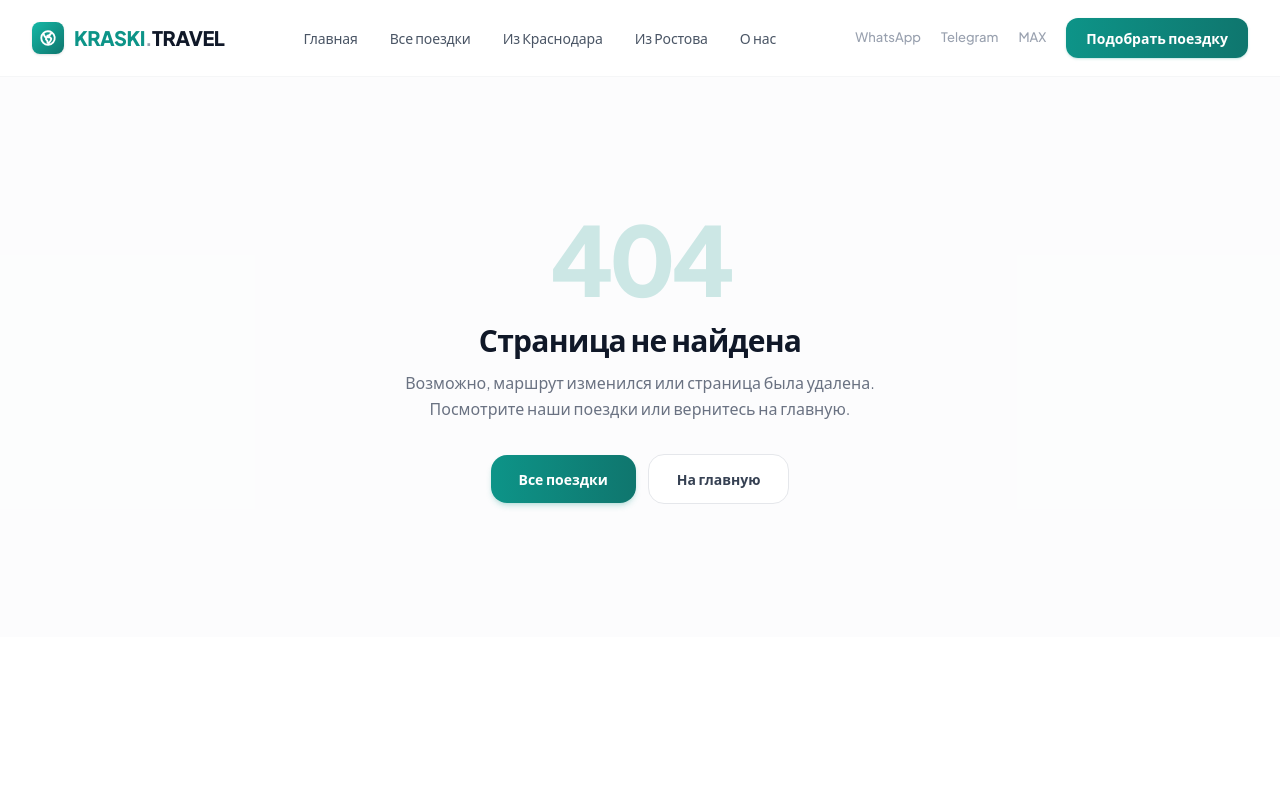
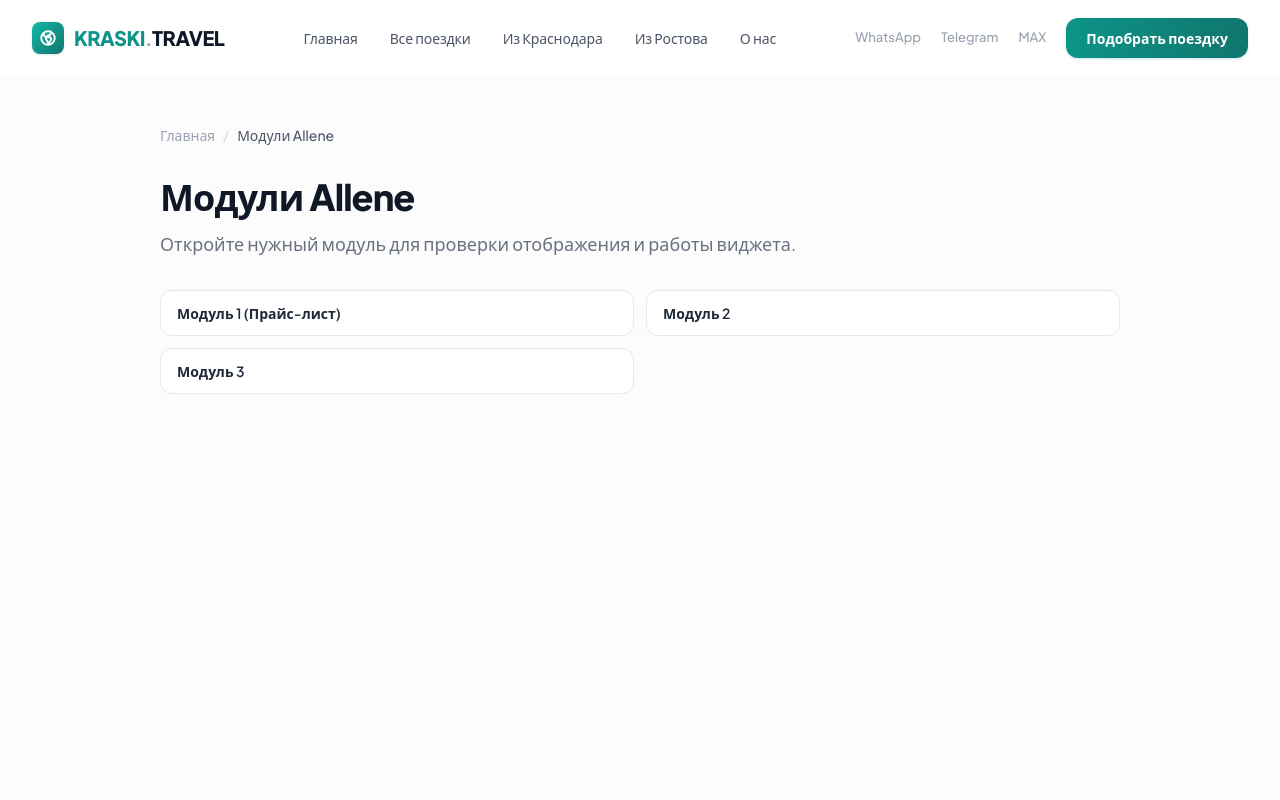
Before and after one commit to KraskiTour/FAMALY, a Next.js app: page /allene in a window 1280 px wide. Before the commit this address had no page. Shown: the top 800 px of the page. Built offline with nearby package versions, Linux system fonts and the light colour scheme.

Commit message:
алиен

```diff
--- /dev/null
+++ b/app/allene/module-1/page.tsx
@@ -0,0 +1,33 @@
+import type { Metadata } from 'next';
+import Link from 'next/link';
+import Script from 'next/script';
+
+export const metadata: Metadata = {
+  title: 'Allene — Модуль 1',
+  description: 'Тестовая страница модуля Allene №1.',
+  alternates: { canonical: '/allene/module-1' },
+};
+
+export default function AlleneModuleOnePage() {
+  return (
+    <div className="bg-gray-50/50 min-h-screen">
+      <div className="max-w-6xl mx-auto px-4 sm:px-6 lg:px-8 py-8 lg:py-12">
+        <nav className="flex items-center gap-2 text-sm text-gray-400 mb-8">
+          <Link href="/" className="hover:text-brand-600 transition-colors">Главная</Link>
+          <span className="text-gray-300">/</span>
+          <Link href="/allene" className="hover:text-brand-600 transition-colors">Модули Allene</Link>
+          <span className="text-gray-300">/</span>
+          <span className="text-gray-600 font-medium">Модуль 1</span>
+        </nav>
+
+        <h1 className="text-3xl sm:text-4xl font-extrabold text-gray-900 tracking-tight mb-6">Модуль 1</h1>
+        <div className="bg-white border border-gray-200 rounded-2xl p-4 sm:p-6 lg:p-8 shadow-card min-h-[520px]">
+          <Script src="https://stells.info/assets/js/partner.fire.js" strategy="afterInteractive" charSet="utf-8" />
+          <div className="s-partnership" style={{ display: 'none' }}>
+            Lsodo1dIpEzP%2B%2Bs1rHL%2BH3A5O911HHBwk%2BnHuHJdDtU%3D
+          </div>
+        </div>
+      </div>
+    </div>
+  );
+}
--- /dev/null
+++ b/app/allene/module-2/page.tsx
@@ -0,0 +1,33 @@
+import type { Metadata } from 'next';
+import Link from 'next/link';
+import Script from 'next/script';
+
+export const metadata: Metadata = {
+  title: 'Allene — Модуль 2',
+  description: 'Тестовая страница модуля Allene №2.',
+  alternates: { canonical: '/allene/module-2' },
+};
+
+export default function AlleneModuleTwoPage() {
+  return (
+    <div className="bg-gray-50/50 min-h-screen">
+      <div className="max-w-6xl mx-auto px-4 sm:px-6 lg:px-8 py-8 lg:py-12">
+        <nav className="flex items-center gap-2 text-sm text-gray-400 mb-8">
+          <Link href="/" className="hover:text-brand-600 transition-colors">Главная</Link>
+          <span className="text-gray-300">/</span>
+          <Link href="/allene" className="hover:text-brand-600 transition-colors">Модули Allene</Link>
+          <span className="text-gray-300">/</span>
+          <span className="text-gray-600 font-medium">Модуль 2</span>
+        </nav>
+
+        <h1 className="text-3xl sm:text-4xl font-extrabold text-gray-900 tracking-tight mb-6">Модуль 2</h1>
+        <div className="bg-white border border-gray-200 rounded-2xl p-4 sm:p-6 lg:p-8 shadow-card min-h-[520px]">
+          <Script src="https://stells.info/assets/js/partner.fire.js" strategy="afterInteractive" charSet="utf-8" />
+          <div className="s-partnership" style={{ display: 'none' }}>
+            eijPudcxzUTPJzPGsFH5sfoAP2Zj6fKs5C8AOF7xWmg%3D
+          </div>
+        </div>
+      </div>
+    </div>
+  );
+}
--- /dev/null
+++ b/app/allene/module-3/page.tsx
@@ -0,0 +1,33 @@
+import type { Metadata } from 'next';
+import Link from 'next/link';
+import Script from 'next/script';
+
+export const metadata: Metadata = {
+  title: 'Allene — Модуль 3',
+  description: 'Тестовая страница модуля Allene №3.',
+  alternates: { canonical: '/allene/module-3' },
+};
+
+export default function AlleneModuleThreePage() {
+  return (
+    <div className="bg-gray-50/50 min-h-screen">
+      <div className="max-w-6xl mx-auto px-4 sm:px-6 lg:px-8 py-8 lg:py-12">
+        <nav className="flex items-center gap-2 text-sm text-gray-400 mb-8">
+          <Link href="/" className="hover:text-brand-600 transition-colors">Главная</Link>
+          <span className="text-gray-300">/</span>
+          <Link href="/allene" className="hover:text-brand-600 transition-colors">Модули Allene</Link>
+          <span className="text-gray-300">/</span>
+          <span className="text-gray-600 font-medium">Модуль 3</span>
+        </nav>
+
+        <h1 className="text-3xl sm:text-4xl font-extrabold text-gray-900 tracking-tight mb-6">Модуль 3</h1>
+        <div className="bg-white border border-gray-200 rounded-2xl p-4 sm:p-6 lg:p-8 shadow-card min-h-[520px]">
+          <Script src="https://stells.info/assets/js/partner.fire.js" strategy="afterInteractive" charSet="utf-8" />
+          <div className="s-partnership" style={{ display: 'none' }}>
+            Ll7IUF5cHvaeyBa0q1NIAxkXyRSRN9kQM5IKauuiGzQ%3D
+          </div>
+        </div>
+      </div>
+    </div>
+  );
+}
--- /dev/null
+++ b/app/allene/page.tsx
@@ -0,0 +1,45 @@
+import type { Metadata } from 'next';
+import Link from 'next/link';
+
+export const metadata: Metadata = {
+  title: 'Модули Allene',
+  description: 'Тестовые страницы модулей Allene для проверки внешнего вида и работы.',
+  alternates: { canonical: '/allene' },
+};
+
+const MODULES = [
+  { href: '/allene/module-1', label: 'Модуль 1 (Прайс-лист)' },
+  { href: '/allene/module-2', label: 'Модуль 2' },
+  { href: '/allene/module-3', label: 'Модуль 3' },
+];
+
+export default function AlleneModulesIndexPage() {
+  return (
+    <div className="bg-gray-50/50 min-h-screen">
+      <div className="max-w-5xl mx-auto px-4 sm:px-6 lg:px-8 py-8 lg:py-12">
+        <nav className="flex items-center gap-2 text-sm text-gray-400 mb-8">
+          <Link href="/" className="hover:text-brand-600 transition-colors">Главная</Link>
+          <span className="text-gray-300">/</span>
+          <span className="text-gray-600 font-medium">Модули Allene</span>
+        </nav>
+
+        <h1 className="text-3xl sm:text-4xl font-extrabold text-gray-900 tracking-tight">Модули Allene</h1>
+        <p className="mt-3 text-base sm:text-lg text-gray-500 max-w-3xl leading-relaxed">
+          Откройте нужный модуль для проверки отображения и работы виджета.
+        </p>
+
+        <div className="mt-8 grid grid-cols-1 sm:grid-cols-2 gap-3">
+          {MODULES.map((m) => (
+            <Link
+              key={m.href}
+              href={m.href}
+              className="bg-white border border-gray-200 rounded-xl px-4 py-3 text-sm font-semibold text-gray-800 hover:border-brand-300 hover:text-brand-700 transition-colors"
+            >
+              {m.label}
+            </Link>
+          ))}
+        </div>
+      </div>
+    </div>
+  );
+}
--- /dev/null
+++ b/app/hotels/page.tsx
@@ -0,0 +1,43 @@
+import type { Metadata } from 'next';
+import Script from 'next/script';
+import Link from 'next/link';
+
+export const metadata: Metadata = {
+  title: 'Подбор отелей онлайн',
+  description: 'Подберите и забронируйте отель через партнерский виджет на странице KRASKI.TRAVEL.',
+  alternates: { canonical: '/hotels' },
+};
+
+export default function HotelsPage() {
+  return (
+    <div className="bg-gray-50/50 min-h-screen">
+      <div className="max-w-6xl mx-auto px-4 sm:px-6 lg:px-8 py-8 lg:py-12">
+        <nav className="flex items-center gap-2 text-sm text-gray-400 mb-8">
+          <Link href="/" className="hover:text-brand-600 transition-colors">Главная</Link>
+          <span className="text-gray-300">/</span>
+          <span className="text-gray-600 font-medium">Подбор отелей</span>
+        </nav>
+
+        <header className="mb-6 lg:mb-8">
+          <h1 className="text-3xl sm:text-4xl font-extrabold text-gray-900 tracking-tight">
+            Подбор отелей
+          </h1>
+          <p className="mt-3 text-base sm:text-lg text-gray-500 max-w-3xl leading-relaxed">
+            Выберите город, даты и подходящий вариант размещения. Цены и доступность обновляются в реальном времени.
+          </p>
+        </header>
+
+        <div className="bg-white border border-gray-200 rounded-2xl p-4 sm:p-6 lg:p-8 shadow-card min-h-[520px]">
+          <Script
+            src="https://stells.info/assets/js/partner.fire.js"
+            strategy="afterInteractive"
+            charSet="utf-8"
+          />
+          <div className="s-partnership" style={{ display: 'none' }}>
+            JXPmI45taJ%2FfkhYAH6FqNPmR%2FmlQiTi%2F6XQKbDs%2FonE%3D
+          </div>
+        </div>
+      </div>
+    </div>
+  );
+}
```
Also changed, not shown: 1 other file (tests, documents, lock files or other folders).
